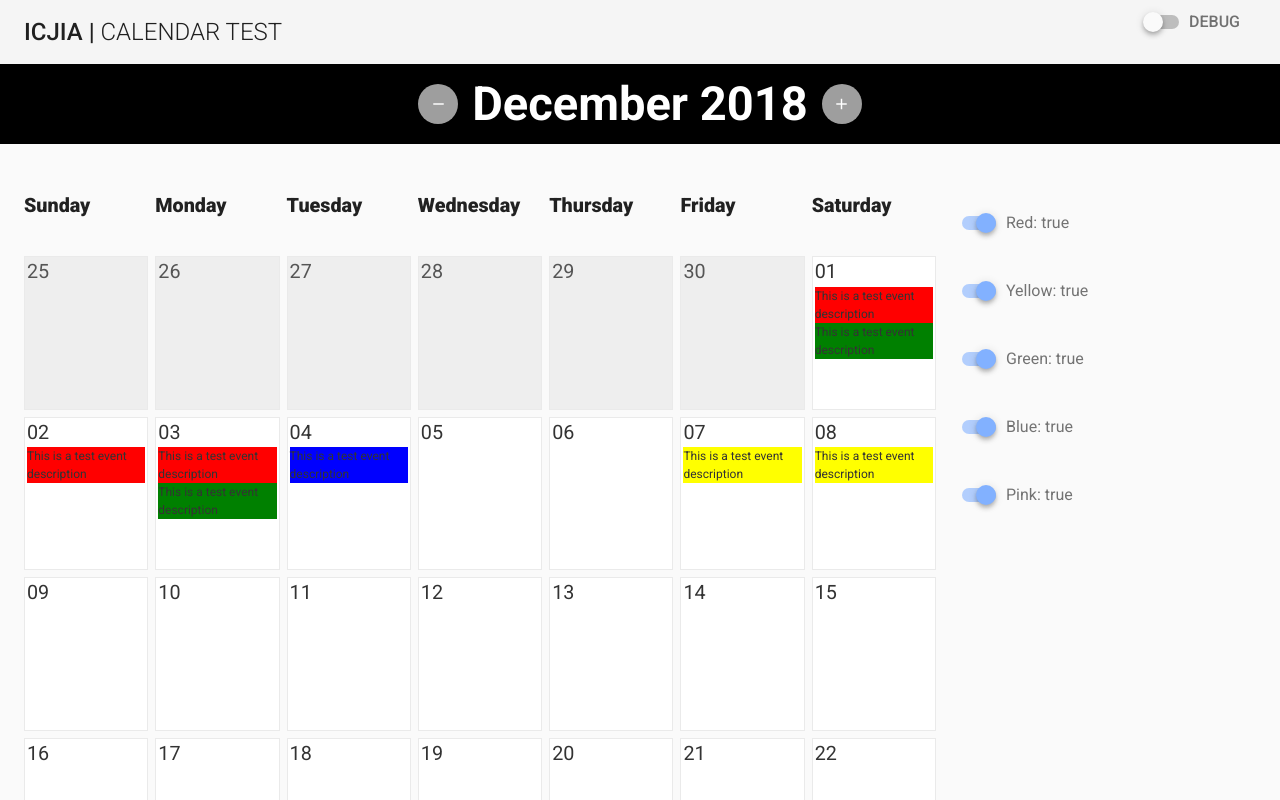
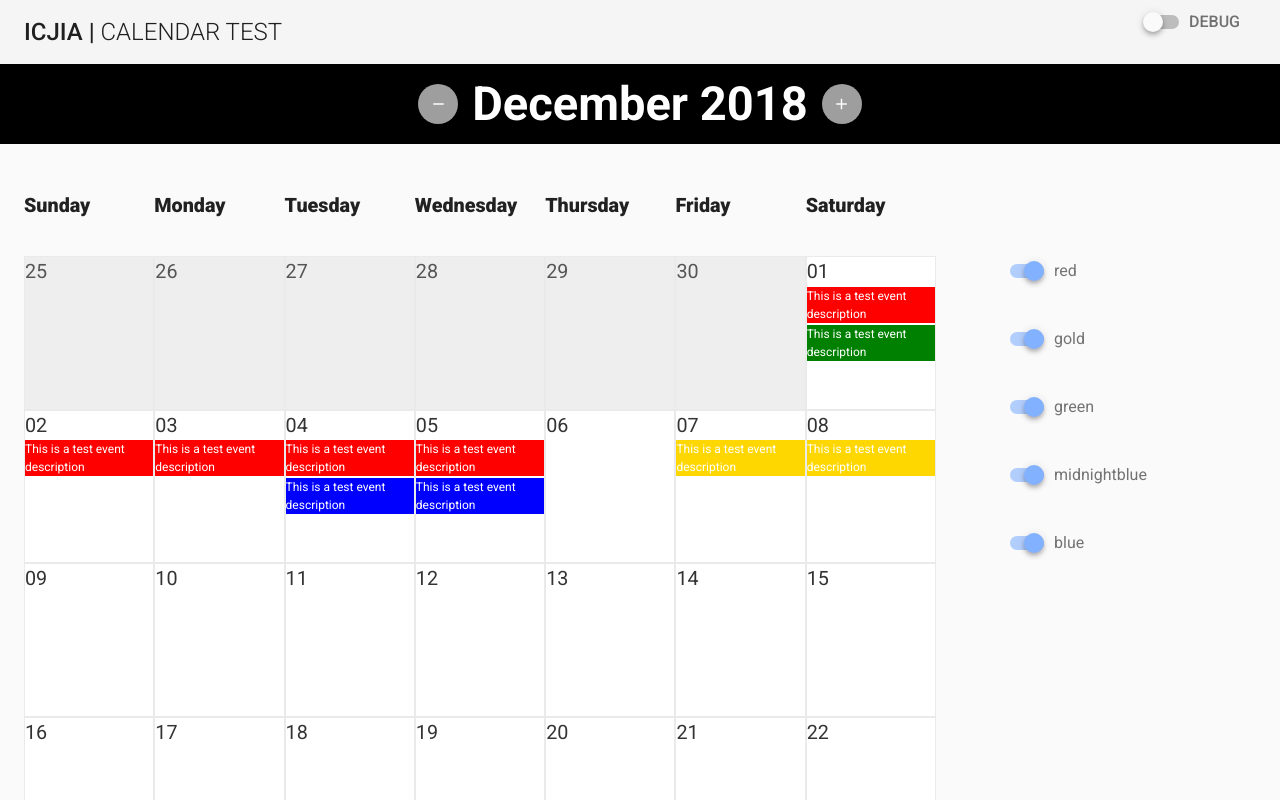
Before and after one commit to ICJIA/icjia-calendar, a Vue app: page / in a window 1280 px wide. Shown: the top 800 px of the page. Built offline with nearby package versions, Linux system fonts and the light colour scheme.

Commit message:
fix: mix and max years / adjust event colors

```diff
--- a/src/App.vue
+++ b/src/App.vue
@@ -7,7 +7,7 @@
       </v-toolbar-title>
       <v-spacer></v-spacer>
 
-      <v-btn flat @click="debugApp">
+      <v-btn flat @click.native="debugApp">
         <v-switch label="Debug"></v-switch>
       </v-btn>
     </v-toolbar>
--- a/src/api/index.json
+++ b/src/api/index.json
@@ -30,15 +30,29 @@
         "description": "This is a test event description",
 
         "color": "red"
-      },
-      {
-        "title": "test event",
-        "description": "This is a test event description",
-
-        "color": "green"
       }
     ],
     "338": [
+      {
+        "title": "test event 2",
+        "description": "This is a test event description",
+
+        "color": "red"
+      },
+      {
+        "title": "test event 2",
+        "description": "This is a test event description",
+
+        "color": "blue"
+      }
+    ],
+    "339": [
+      {
+        "title": "test event 2",
+        "description": "This is a test event description",
+
+        "color": "red"
+      },
       {
         "title": "test event 2",
         "description": "This is a test event description",
@@ -51,7 +65,7 @@
         "title": "test event 2",
         "description": "This is a test event description",
 
-        "color": "yellow"
+        "color": "gold"
       }
     ],
     "342": [
@@ -59,7 +73,7 @@
         "title": "test event 2",
         "description": "This is a test event description",
 
-        "color": "yellow"
+        "color": "gold"
       }
     ],
     "365": [
@@ -101,7 +115,7 @@
         "title": "test event 6",
         "description": "This is a test event description",
 
-        "color": "yellow"
+        "color": "gold"
       }
     ],
     "12": [
@@ -109,7 +123,55 @@
         "title": "test event 4",
         "description": "This is a test event description",
 
-        "color": "pink"
+        "color": "midnightblue"
+      }
+    ],
+    "13": [
+      {
+        "title": "test event 4",
+        "description": "This is a test event description",
+
+        "color": "midnightblue"
+      }
+    ],
+    "14": [
+      {
+        "title": "test event 4",
+        "description": "This is a test event description",
+
+        "color": "midnightblue"
+      }
+    ],
+    "15": [
+      {
+        "title": "test event 4",
+        "description": "This is a test event description",
+
+        "color": "midnightblue"
+      }
+    ],
+    "16": [
+      {
+        "title": "test event 4",
+        "description": "This is a test event description",
+
+        "color": "midnightblue"
+      }
+    ],
+    "17": [
+      {
+        "title": "test event 4",
+        "description": "This is a test event description",
+
+        "color": "midnightblue"
+      }
+    ],
+    "18": [
+      {
+        "title": "test event 4",
+        "description": "This is a test event description",
+
+        "color": "midnightblue"
       }
     ]
   }
--- a/src/components/Calendar.vue
+++ b/src/components/Calendar.vue
@@ -44,20 +44,15 @@
           </ul>
         </div>
       </v-flex>
-      <v-flex xs12 sm3>
-        <v-switch :label="`Red: ${red.toString()}`" v-model="red" @click="switchEvents('red')"></v-switch>
+      <v-flex xs12 sm3 class="pl-5 mt-5">
+        <div v-for="color in this.$store.state.eventColors" :key="color">
           <v-switch
-          :label="`Yellow: ${yellow.toString()}`"
-          v-model="yellow"
-          @click="switchEvents('yellow')"
+            :label="color"
+            :v-model="color"
+            input-value="true"
+            @click.native="switchEvents(color)"
           ></v-switch>
-        <v-switch
-          :label="`Green: ${green.toString()}`"
-          v-model="green"
-          @click="switchEvents('green')"
-        ></v-switch>
-        <v-switch :label="`Blue: ${blue.toString()}`" v-model="blue" @click="switchEvents('blue')"></v-switch>
-        <v-switch :label="`Pink: ${pink.toString()}`" v-model="pink" @click="switchEvents('pink')"></v-switch>
+        </div>
       </v-flex>
     </v-layout>
     <div v-if="this.$store.state.debug">
@@ -91,6 +86,8 @@ export default {
     return {
       currentMonth: 12,
       currentYear: 2018,
+      minYear: 2018,
+      maxYear: 2020,
       debug: true,
       calendarHelper: [],
       red: true,
@@ -98,14 +95,15 @@ export default {
       yellow: true,
       blue: true,
       pink: true,
-      isVisible: ['red', 'yellow','green','pink','blue'],
+      isVisible: [],
+      colors: this.$store.state.eventColors,
       data: data
     };
   },
   created() {
 
-      this.calendarHelper = createCalendarHelper(2017, 2019)
-
+      this.calendarHelper = createCalendarHelper(this.minYear, this.maxYear)
+      this.isVisible = this.$store.state.eventColors.map((x)=>{return x})
 
    // console.log(this.calendarHelper[this.currentYear][this.currentMonth-1].gridSize)
   },
@@ -170,11 +168,11 @@ export default {
 
 
 
-      let html = `<span style="${backgroundStyle}; padding-left: 2px; padding-right: 2px;">${dayObj.day}`
+      let html = `<span style="${backgroundStyle}; ">${dayObj.day}`
         if (dayEvents) {
             dayEvents.forEach((x) => {
               if (this.isVisible.includes(x.color)) {
-                html = html + `<div style="font-size: 12px; background: ${x.color}" >${x.description}</div>`
+                html = html + `<div style="font-size: 12px; background: ${x.color}; color: #fff; margin-bottom: 2px;" >${x.description}</div>`
               }
 
             })
@@ -183,28 +181,33 @@ export default {
 
       if (this.$store.state.debug) {
         html = html + `<div style="font-weight: bold; font-size: 12px;">`
-
         html = html + `<div >Day: ${dayObj.dayOfYear}</div>`
         html = html + `<div >gridID: ${dayObj.gridID}</div>`
         html = html + `<div >${dayObj.fullDate}</div>`
         html = html + `<div >${dayObj.year}</div>`
-
         html = html + `</div>`
       }
       html = html + `</span>`
       return html
     },
     nextMonth() {
-      if (this.currentMonth === 12) {
-        this.currentMonth = 1
+
+     if (this.currentMonth === 12 && this.currentYear === this.maxYear) {
+       this.currentMonth = 12
+       this.currentYear = this.maxYear
+     } else if (this.currentMonth === 12) {
+       this.currentMonth=1
        this.currentYear++
      } else {
        this.currentMonth++
      }
     },
     lastMonth() {
-      if (this.currentMonth === 1) {
-        this.currentMonth = 12
+      if (this.currentMonth === 1 && this.currentYear === this.minYear) {
+       this.currentMonth = 1
+       this.currentYear = this.minYear
+     } else if (this.currentMonth === 1) {
+       this.currentMonth=12
        this.currentYear--
      } else {
        this.currentMonth--
@@ -219,7 +222,7 @@ export default {
         } else {
           this.isVisible.push(color)
         }
-      // console.log(isVisible)
+
       }
   },
   computed: {
@@ -231,7 +234,10 @@ export default {
       return this.calendarHelper[this.currentYear][this.currentMonth-1].gridSize
     }
 
-  }
+  },
+  watch: {
+
+  },
 };
 </script>
 
@@ -251,7 +257,7 @@ header {
 ul {
   display: grid;
   grid-template-columns: repeat(7, 1fr);
-  grid-gap: 0.5em;
+  /* grid-gap: 0.1em; */
   margin: 0 auto;
   max-width: 95%;
   padding: 0;
--- a/src/store.js
+++ b/src/store.js
@@ -5,7 +5,8 @@ Vue.use(Vuex);
 
 export default new Vuex.Store({
   state: {
-    debug: false
+    debug: false,
+    eventColors: ["red", "gold", "green", "midnightblue", "blue"]
   },
   mutations: {
     TOGGLE_DEBUG(state, debug) {
```
Lines whose indentation alone changed are shown as unchanged.
